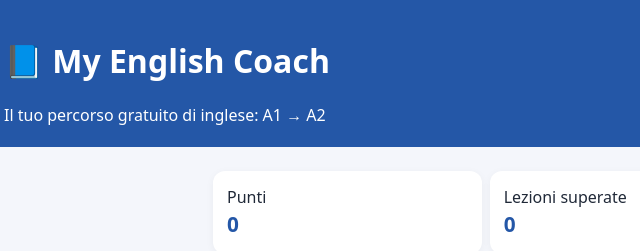
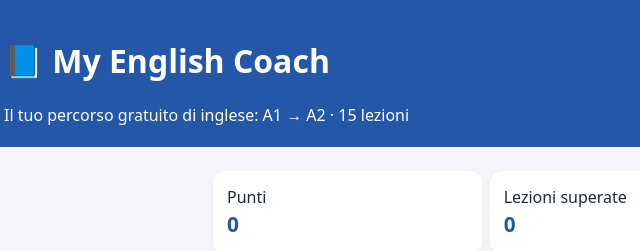
Before and after one commit to pesisticapiacenza-beep/My-english-coach, a plain HTML site: page index.html in a window 1280 px wide. Shown: the top 251 px of the page, 16-656 px from the left. Drawn offline with Linux system fonts and the light colour scheme.

Commit message:
Add files via upload

```diff
--- a/index.html
+++ b/index.html
@@ -1,6 +1,6 @@
 <!doctype html><html lang="it"><head><meta charset="utf-8"><meta name="viewport" content="width=device-width,initial-scale=1"><meta name="theme-color" content="#2457a7"><link rel="manifest" href="manifest.webmanifest"><title>My English Coach</title><style>
 *{box-sizing:border-box}body{margin:0;background:#f4f6fb;color:#202938;font:16px/1.5 system-ui,Arial}header{background:#2457a7;color:white;padding:20px}main{max-width:850px;margin:auto;padding:14px}button{background:#2457a7;color:white;border:0;border-radius:8px;padding:10px 13px;font:inherit;cursor:pointer}.secondary{background:#e8edf6;color:#202938}.panel,.lesson,.stat{background:white;border-radius:12px;padding:14px;margin:10px 0;box-shadow:0 2px 8px #0000000c}.stats{display:grid;grid-template-columns:repeat(3,1fr);gap:8px}.stat strong{display:block;font-size:1.3rem;color:#2457a7}nav{display:flex;gap:6px;overflow:auto;padding:8px 0}.tab{white-space:nowrap}.active{background:#173d7b}h1,h2,h3{line-height:1.25}.tag{background:#edf3ff;color:#2457a7;border-radius:18px;padding:3px 8px;font-size:.85rem}.muted{color:#667085;font-size:.92rem}.question{padding:12px 0;border-bottom:1px solid #edf0f5}.options label{display:block;margin:7px 0}.feedback{padding:10px;border-radius:8px;margin-top:8px}.good{background:#e5f7ec;color:#145b36}.bad{background:#fff0ee;color:#912018}.pill{padding:8px;background:#f0f3f8;border-radius:8px;margin:6px 0}.cols{display:grid;grid-template-columns:repeat(auto-fit,minmax(250px,1fr));gap:8px}textarea,input[type=file]{width:100%;padding:10px}textarea{min-height:100px;border:1px solid #ccd3df;border-radius:8px}.hidden{display:none}@media(max-width:450px){.stats{grid-template-columns:repeat(3,1fr)}}
-</style></head><body><header><h1>📘 My English Coach</h1><div>Il tuo percorso gratuito di inglese: A1 → A2</div></header><main><div class="stats"><div class="stat">Punti<strong id="points">0</strong></div><div class="stat">Lezioni superate<strong id="passed">0</strong></div><div class="stat">Giorni di studio<strong id="streak">0</strong></div></div><nav id="nav"></nav><section id="app"></section><p class="muted">Progressi salvati su questo dispositivo. Esporta un backup per conservarli. Il percorso suggerisce la prossima lezione e il ripasso smart usa gli errori registrati.</p></main><script>
+</style></head><body><header><h1>📘 My English Coach</h1><div>Il tuo percorso gratuito di inglese: A1 → A2 · 15 lezioni</div></header><main><div class="stats"><div class="stat">Punti<strong id="points">0</strong></div><div class="stat">Lezioni superate<strong id="passed">0</strong></div><div class="stat">Giorni di studio<strong id="streak">0</strong></div></div><nav id="nav"></nav><section id="app"></section><p class="muted">Progressi salvati su questo dispositivo. Esporta un backup per conservarli. Il percorso suggerisce la prossima lezione e il ripasso smart usa gli errori registrati.</p></main><script>
 const L=[
 [1,"A1","Il verbo TO BE","Dire chi sei e come stai.","I am = io sono; you are = tu sei; he/she/it is = lui/lei è; we are = noi siamo; they are = loro sono. Forme brevi: I'm, you're, he's, she's.","hello|ciao;happy|felice;tired|stanco/a",["I ___ Marco.",["am","is","are"],0,"Con I si usa am."],["She ___ happy.",["am","are","is"],2,"Con she si usa is."],["«Sono stanco».",["I am tired.","I tired am.","I is tired."],0,"La struttura è soggetto + am + aggettivo."]],
 [2,"A1","TO BE: negativa e domanda","Negare e fare domande.","Negativa: I am not, you are not, he is not. Domande: Are you...? Is she...? Risposte: Yes, I am. / No, I'm not.","ready|pronto/a;busy|impegnato/a;at home|a casa",["___ you ready?",["Am","Are","Is"],1,"Con you si usa Are."],["He ___ at home.",["isn't","aren't","don't"],0,"Con he si usa isn't."],["Risposta negativa a «Are you busy?»",["No, I am not.","No, you aren't.","No, I don't."],0,"Risposta breve: No, I am not."]],
@@ -12,6 +12,12 @@ const L=[
 [8,"A1","THERE IS / THERE ARE","Descrivere luoghi e oggetti.","There is + singolare. There are + plurale. In = dentro; on = sopra; under = sotto; next to = accanto a.","shop|negozio;near|vicino;under|sotto;next to|accanto a",["___ a book on the table.",["There are","There is","It are"],1,"Book è singolare: There is."],["___ two parks.",["There is","There are","It is"],1,"Parks è plurale: There are."],["«Il gatto è sotto il tavolo»",["The cat is under the table.","The cat under is table.","The cat is the table under."],0,"Under significa sotto."]],
 [9,"A2","Past simple di TO BE","Parlare del passato con was e were.","I/he/she/it was; you/we/they were. Negativa: wasn't/weren't. Domanda: Was she...? Were they...?","yesterday|ieri;last week|la settimana scorsa;was|ero/era;were|eri/eravamo/erano",["Yesterday I ___ tired.",["were","was","am"],1,"Con I al passato si usa was."],["They ___ at home yesterday.",["was","are","were"],2,"Con they si usa were."],["Negativa corretta",["She weren't here.","She wasn't here.","She didn't was here."],1,"Con she si usa wasn't."]],
 [10,"A2","Comparativi","Confrontare persone e cose.","Aggettivi brevi: tall → taller than. Aggettivi lunghi: more interesting than. Irregolari: good → better; bad → worse.","tall|alto/a;faster|più veloce;better|migliore;than|di/rispetto a",["A car is ___ than a bike.",["fast","faster","more fast"],1,"Fast è breve: faster."],["This is ___ than before.",["gooder","more good","better"],2,"Good ha comparativo irregolare better."],["«Più interessante di»",["interestinger than","more interesting than","most interesting than"],1,"Si usa more + aggettivo + than."]]
+,[11,"A1","HAVE GOT","Parlare di ciò che possiedi e descrivere la famiglia.","HAVE GOT significa avere/possedere. Forma affermativa: I/you/we/they have got; he/she/it has got. Forma breve: I've got, you've got, he's got. Negativa: haven't got / hasn't got. Domanda: Have you got...? Has she got...? Risposte brevi: Yes, I have. / No, I haven't. Esempi: I've got a car (Ho una macchina). She's got two brothers (Ha due fratelli). Pronuncia indicativa: have got = hev got; has got = hez got.","have got|avere;brother|fratello;sister|sorella;car|macchina",["I ___ got a brother.",["has","have","am"],1,"Con I si usa have got: I have got."],["She ___ got blue eyes.",["have","is","has"],2,"Con he, she e it si usa has got."],["___ you got a pet?",["Have","Has","Are"],0,"Per fare la domanda con you, metti Have prima del soggetto."],["He hasn't got a car significa:",["Ha una macchina.","Non ha una macchina.","Non è una macchina."],1,"Hasn't got è la forma negativa di has got."],["Scegli la risposta breve corretta: Have they got a dog?",["Yes, they have.","Yes, they has.","Yes, they are."],0,"Con Have they...? rispondi Yes, they have / No, they haven't."]]
+,[12,"A1","AGGETTIVI POSSESSIVI","Dire a chi appartengono le cose.","Gli aggettivi possessivi precedono il nome: my (mio), your (tuo/vostro), his (suo di lui), her (suo di lei), its (suo riferito a cosa/animale), our (nostro), their (loro). Non cambiano al plurale: my book / my books. Esempi: This is my phone (Questo è il mio telefono). Their house is big (La loro casa è grande). Attenzione: his/her dipendono dal possessore, non dall'oggetto posseduto.","my|mio/mia;your|tuo/tua;his|suo di lui;her|suo di lei;our|nostro;their|loro",["I have a sister. ___ name is Anna.",["His","Her","Their"],1,"Her si riferisce a una persona di sesso femminile."],["Marco has a car. ___ car is red.",["His","Her","Our"],0,"His significa suo riferito a un possessore maschile."],["We live here. This is ___ house.",["their","our","your"],1,"Our significa nostro: we → our."],["They love ___ dog.",["their","his","her"],0,"They → their."],["You have a phone. Is this ___ phone?",["your","you","yours"],0,"Your è l'aggettivo possessivo e precede il nome phone."]]
+,[13,"A1","AVVERBI DI FREQUENZA","Parlare delle proprie abitudini.","Gli avverbi più comuni sono: always (sempre), usually (di solito), often (spesso), sometimes (a volte), hardly ever (quasi mai), never (mai). Con il Present Simple si mettono normalmente prima del verbo principale: I usually work on Monday. Con il verbo TO BE si mettono dopo: She is always happy. Esempi: I never smoke (Non fumo mai). We sometimes play tennis (A volte giochiamo a tennis).", "always|sempre;usually|di solito;often|spesso;sometimes|a volte;never|mai",["I ___ drink coffee in the morning. (di solito)",["usually","am usually","usual"],0,"Con un verbo principale, usually va prima del verbo: I usually drink."],["She is ___ late. (mai)",["never","doesn't","not"],0,"Con TO BE, l'avverbio va dopo: is never."],["They ___ play football. (a volte)",["are sometimes","sometimes","does sometimes"],1,"Con il verbo principale: They sometimes play."],["Qual è la traduzione di always?",["spesso","sempre","mai"],1,"Always significa sempre."],["Scegli la frase corretta.",["He often is tired.","He is often tired.","He often tired is."],1,"Con TO BE: soggetto + be + avverbio + complemento."]]
+,[14,"A1","PREPOSIZIONI DI LUOGO E TEMPO","Indicare dove e quando succede qualcosa.","Luogo: IN = dentro/in uno spazio (in the room); ON = sopra una superficie (on the table); UNDER = sotto; NEXT TO = accanto a; BETWEEN = tra due; BEHIND = dietro; IN FRONT OF = davanti a. Tempo: AT per orari precisi (at 7 o'clock); ON per giorni e date (on Monday); IN per mesi, anni e parti della giornata (in July, in 2026, in the morning). Esempi: The keys are on the table. I work on Monday. We train at six.","in|dentro/in;on|su/sopra;under|sotto;next to|accanto a;at|a (orario);on Monday|lunedì;in July|a luglio",["The book is ___ the table.",["in","on","at"],1,"On si usa per una superficie: on the table."],["The cat is ___ the chair. (sotto)",["under","between","behind"],0,"Under significa sotto."],["I get up ___ 7 o'clock.",["in","on","at"],2,"At si usa con un orario preciso."],["We play tennis ___ Saturday.",["at","on","in"],1,"On si usa con i giorni della settimana."],["My birthday is ___ May.",["in","on","at"],0,"In si usa con i mesi: in May."]]
+,[15,"A1","SOME / ANY E QUANTITÀ","Parlare di cibo, bevande e quantità semplici.","SOME significa un po' di/alcuni e si usa normalmente nelle frasi affermative: I've got some apples; there is some water. ANY si usa normalmente nelle domande e nelle frasi negative: Have you got any milk? I haven't got any eggs. I nomi numerabili hanno singolare e plurale (an apple / two apples). I non numerabili indicano sostanze o concetti non contati singolarmente (water, milk, bread). Per chiedere una quantità: How much water? (quanto acqua); How many apples? (quante mele).", "some|un po' di/alcuni;any|nessuno/alcuni;water|acqua;milk|latte;bread|pane;how many|quanti;how much|quanto",["There is ___ water in the bottle.",["some","any","many"],0,"Nelle frasi affermative si usa normalmente some con i non numerabili."],["Have you got ___ apples?",["some","any","much"],1,"Nelle domande si usa normalmente any."],["I haven't got ___ milk.",["some","any","many"],1,"Nelle frasi negative si usa any."],["___ apples have you got?",["How much","How many","How old"],1,"Apples è numerabile plurale: How many."],["___ water do you drink every day?",["How many","How much","How often"],1,"Water è non numerabile: How much."]]
+
 ];
 const defaults=()=>({points:0,passed:[],attempts:{},mistakes:[],vocab:[],notes:"",lastDay:"",streak:0,placement:null});
 let S;try{S=JSON.parse(localStorage.getItem("mec_v2"))||defaults()}catch(e){S=defaults()}let tab="home",lessonId=1;
@@ -37,7 +43,7 @@ function reviewPage(){
 }
 function testPage(){let Q=[["I ___ Italian.",["am","is","are"],0],["She ___ coffee every morning.",["drink","drinks","drinking"],1],["___ you play tennis?",["Does","Do","Are"],1],["There ___ two shops.",["is","are","be"],1],["Yesterday they ___ tired.",["was","were","are"],1],["This book is ___ than that one.",["interesting","more interesting","most interesting"],1]];return `<div class="panel"><h2>Test iniziale</h2><p>È un orientamento, non un esame.</p><form id="placement">${Q.map((q,i)=>`<div class="question"><b>${i+1}. ${q[0]}</b>${q[1].map((o,j)=>`<label><input type="radio" name="p${i}" value="${j}"> ${o}</label>`).join("")}</div>`).join("")}<button>Calcola risultato</button></form><div id="pr"></div></div>`}
 function bind(){document.querySelectorAll("[data-tab]").forEach(b=>b.onclick=()=>{tab=b.dataset.tab;render()});document.querySelectorAll("[data-showreview]").forEach(b=>b.onclick=()=>{let m=S.mistakes.slice(-8).reverse()[Number(b.dataset.showreview)];document.getElementById("review"+b.dataset.showreview).innerHTML=`<div class="feedback good"><b>Risposta corretta:</b> ${esc(m.correct)}<br><b>Perché:</b> ${esc(m.why)}</div>`;b.disabled=true;b.textContent="Soluzione mostrata"});document.querySelectorAll("[data-open]").forEach(b=>b.onclick=()=>{lessonId=Number(b.dataset.open);tab="lesson";render()});let back=document.getElementById("back");if(back)back.onclick=()=>{tab="home";render()};
-let qf=document.getElementById("quiz");if(qf)qf.onsubmit=e=>{e.preventDefault();let l=L.find(x=>x[0]===lessonId),score=0; l.slice(6).forEach((q,i)=>{let sel=qf.querySelector(`input[name="q${i}"]:checked`),n=sel?Number(sel.value):-1,ok=n===q[2];if(ok)score++;else S.mistakes.push({lesson:l[2],lessonId:l[0],question:q[0],chosen:n<0?"Nessuna risposta":q[1][n],correct:q[1][q[2]],why:q[3],date:new Date().toISOString().slice(0,10)});document.getElementById("f"+i).innerHTML=`<div class="feedback ${ok?"good":"bad"}">${ok?"Corretto!":"Da rivedere."} ${esc(q[3])}</div>`});let pct=Math.round(score/3*100);S.attempts[l[0]]=(S.attempts[l[0]]||0)+1;S.points+=score*2;if(score>=2&&!S.passed.includes(l[0])){S.passed.push(l[0]);S.points+=20}let today=new Date().toISOString().slice(0,10);if(S.lastDay!==today){S.streak=S.lastDay===new Date(Date.now()-86400000).toISOString().slice(0,10)?S.streak+1:1;S.lastDay=today}save();document.getElementById("result").innerHTML=`<div class="feedback ${score>=2?"good":"bad"}"><b>Risultato: ${score}/3 (${pct}%).</b><br>${score>=2?"Lezione superata! Ottimo lavoro.":"Rileggi la regola e riprova."}</div>`};
+let qf=document.getElementById("quiz");if(qf)qf.onsubmit=e=>{e.preventDefault();let l=L.find(x=>x[0]===lessonId),score=0; l.slice(6).forEach((q,i)=>{let sel=qf.querySelector(`input[name="q${i}"]:checked`),n=sel?Number(sel.value):-1,ok=n===q[2];if(ok)score++;else S.mistakes.push({lesson:l[2],lessonId:l[0],question:q[0],chosen:n<0?"Nessuna risposta":q[1][n],correct:q[1][q[2]],why:q[3],date:new Date().toISOString().slice(0,10)});document.getElementById("f"+i).innerHTML=`<div class="feedback ${ok?"good":"bad"}">${ok?"Corretto!":"Da rivedere."} ${esc(q[3])}</div>`});let total=l.slice(6).length;let pct=Math.round(score/total*100);let threshold=Math.ceil(total*2/3);let passed=score>=threshold;S.attempts[l[0]]=(S.attempts[l[0]]||0)+1;S.points+=score*2;if(passed&&!S.passed.includes(l[0])){S.passed.push(l[0]);S.points+=20}let today=new Date().toISOString().slice(0,10);if(S.lastDay!==today){S.streak=S.lastDay===new Date(Date.now()-86400000).toISOString().slice(0,10)?S.streak+1:1;S.lastDay=today}save();document.getElementById("result").innerHTML=`<div class="feedback ${passed?"good":"bad"}"><b>Risultato: ${score}/${total} (${pct}%).</b><br>${passed?"Lezione superata! Ottimo lavoro.":"Rileggi la regola e riprova."}</div>`};
 document.querySelectorAll("[data-add]").forEach(b=>b.onclick=()=>{if(!S.vocab.some(v=>v.en.toLowerCase()===b.dataset.add.toLowerCase()))S.vocab.push({en:b.dataset.add,it:b.dataset.it});save();b.textContent="Aggiunta ✓";b.disabled=true});
 document.querySelectorAll("[data-remove]").forEach(b=>b.onclick=()=>{S.vocab.splice(Number(b.dataset.remove),1);save();render()});
 let flash=document.getElementById("flash");if(flash)flash.onclick=()=>{let i=0,out=document.getElementById("flashout");function show(){if(i>=S.vocab.length){out.textContent="Ripasso completato!";return}let v=S.vocab[i];out.innerHTML=`<div class="lesson"><h3>${esc(v.en)}</h3><button id="reveal">Mostra traduzione</button><span id="trans"></span> <button class="secondary" id="next">Prossima</button></div>`;document.getElementById("reveal").onclick=()=>document.getElementById("trans").textContent=" — "+v.it;document.getElementById("next").onclick=()=>{i++;show()}}show()};
--- a/service-worker.js
+++ b/service-worker.js
@@ -1 +1 @@
-const CACHE='my-english-coach-v2';const FILES=['./','./index.html','./manifest.webmanifest','./icons/icon.svg'];self.addEventListener('install',e=>e.waitUntil(caches.open(CACHE).then(c=>c.addAll(FILES))));self.addEventListener('fetch',e=>e.respondWith(caches.match(e.request).then(r=>r||fetch(e.request))));
+const CACHE='my-english-coach-v4';const FILES=['./','./index.html','./manifest.webmanifest','./icons/icon.svg'];self.addEventListener('install',e=>e.waitUntil(caches.open(CACHE).then(c=>c.addAll(FILES)).then(()=>self.skipWaiting())));self.addEventListener('activate',e=>e.waitUntil(caches.keys().then(keys=>Promise.all(keys.filter(k=>k.startsWith('my-english-coach-')&&k!==CACHE).map(k=>caches.delete(k)))).then(()=>self.clients.claim())));self.addEventListener('fetch',e=>e.respondWith(caches.match(e.request).then(r=>r||fetch(e.request))));
```
Also changed, not shown: README.txt.
